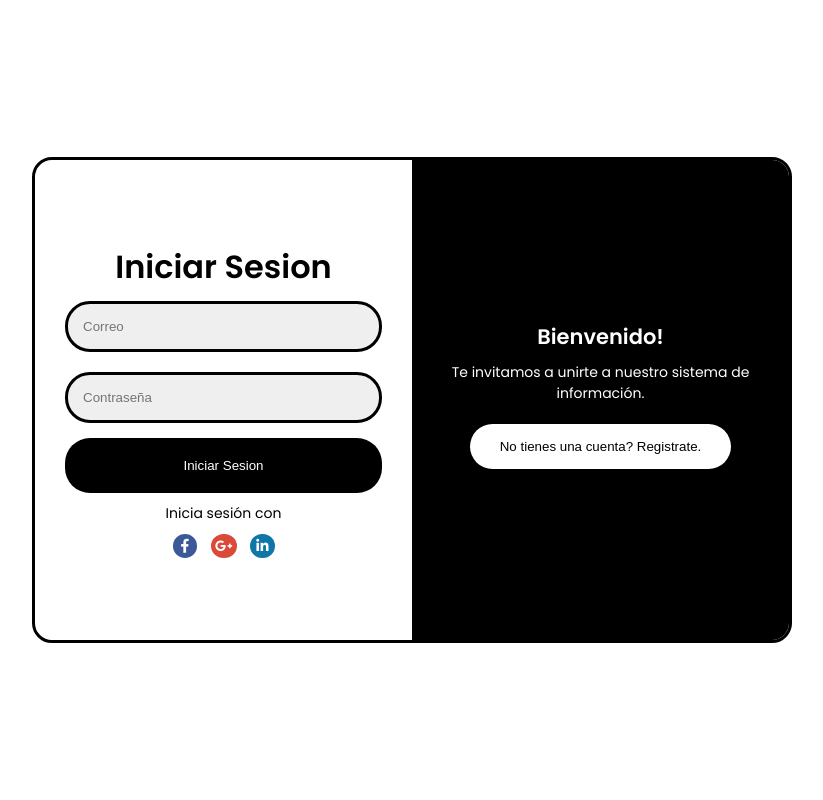
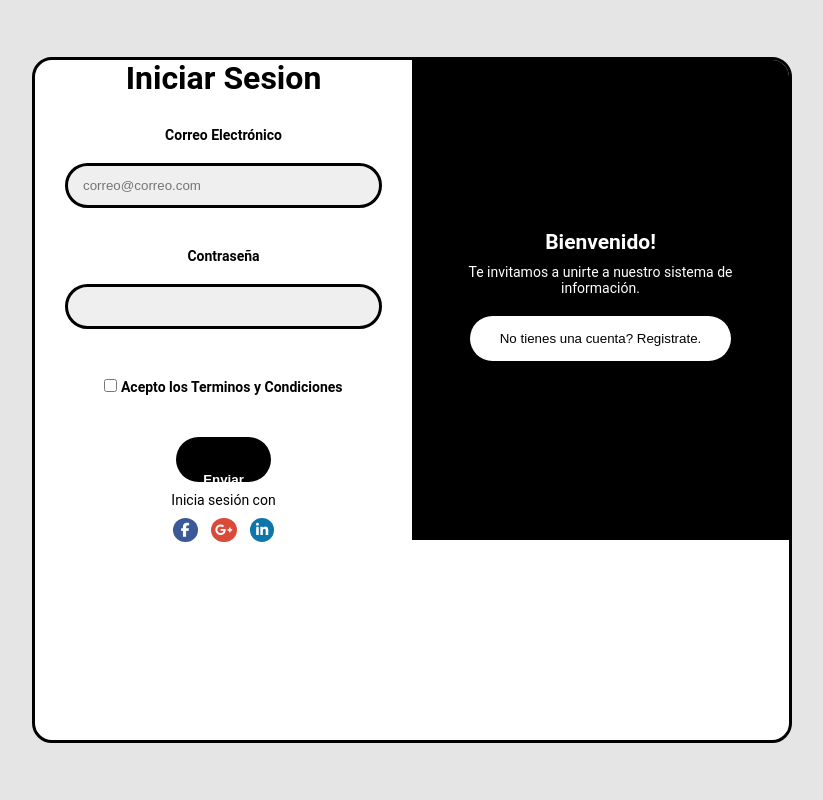
Before and after one commit to emilio268/avancemal, a Flask app: page /login in a window 1280 px wide. Shown: the whole page, without its empty margins (228-1051 px from the left). Run offline with Flask 3, Linux system fonts and the light colour scheme; parts of the project's set-up code (start-up, migrations or seed data) failed here and were passed over; some libraries are stand-ins or nearby versions.

Commit message:
Subo proyecto con validaciones falta estilo

```diff
--- a/app/views/static/css/stylelogin.css
+++ b/app/views/static/css/stylelogin.css
@@ -23,7 +23,7 @@
   background-color: #fff;
   width: 760px;
   max-width: 100vw;
-  height: 486px;
+  height: 686px;
   position: relative;
   overflow-x: hidden;
   border: solid black;
@@ -227,3 +227,172 @@
     transform: translateX(0%);
   }
 }
+
+
+/*login con validaciones*/
+
+* {
+	box-sizing: border-box;
+}
+
+body {
+	font-family: 'Roboto', sans-serif;
+	background: #E5E5E5;
+}
+
+main {
+	max-width: 800px;
+	width: 90%;
+	margin: auto;
+	padding: 40px;
+}
+
+.formulario {
+	display: grid;
+	grid-template-columns: 1fr 1fr;
+	gap: 20px;
+}
+
+.formulario__label {
+	display: block;
+	font-weight: 700;
+	padding: 10px;
+	cursor: pointer;
+}
+
+.formulario__grupo-input {
+	position: relative;
+}
+
+.formulario__input {
+	width: 100%;
+	background: #fff;
+	border: 3px solid transparent;
+	border-radius: 3px;
+	height: 45px;
+	line-height: 45px;
+	padding: 0 40px 0 10px;
+	transition: .3s ease all;
+}
+
+.formulario__input:focus {
+	border: 3px solid #0075FF;
+	outline: none;
+	box-shadow: 3px 0px 30px rgba(163,163,163, 0.4);
+}
+
+.formulario__input-error {
+	font-size: 12px;
+	margin-bottom: 0;
+	display: none;
+}
+
+.formulario__input-error-activo {
+	display: block;
+}
+
+.formulario__validacion-estado {
+	position: absolute;
+	right: 10px;
+	bottom: 15px;
+	z-index: 100;
+	font-size: 16px;
+	opacity: 0;
+}
+
+.formulario__checkbox {
+	margin-right: 10px;
+}
+
+.formulario__grupo-terminos,
+.formulario__mensaje,
+.formulario__grupo-btn-enviar {
+	grid-column: span 2;
+}
+
+.formulario__mensaje {
+	height: 45px;
+	line-height: 45px;
+	background: #F66060;
+	padding: 0 15px;
+	border-radius: 3px;
+	display: none;
+}
+
+.formulario__mensaje-activo {
+	display: block;
+}
+
+.formulario__mensaje p {
+	margin: 0;
+}
+
+.formulario__grupo-btn-enviar {
+	display: flex;
+	flex-direction: column;
+	align-items: center;
+}
+
+.formulario__btn {
+	height: 45px;
+	line-height: 45px;
+	width: 30%;
+	background: #000;
+	color: #fff;
+	font-weight: bold;
+	border: none;
+	border-radius: 3px;
+	cursor: pointer;
+	transition: .1s ease all;
+}
+
+.formulario__btn:hover {
+	box-shadow: 3px 0px 30px rgba(163,163,163, 1);
+}
+
+.formulario__mensaje-exito {
+	font-size: 14px;
+	color: #119200;
+	display: none;
+}
+
+.formulario__mensaje-exito-activo {
+	display: block;
+}
+
+/* ----- -----  Estilos para Validacion ----- ----- */
+.formulario__grupo-correcto .formulario__validacion-estado {
+	color: #1ed12d;
+	opacity: 1;
+}
+
+.formulario__grupo-incorrecto .formulario__label {
+	color: #bb2929;
+}
+
+.formulario__grupo-incorrecto .formulario__validacion-estado {
+	color: #bb2929;
+	opacity: 1;
+}
+
+.formulario__grupo-incorrecto .formulario__input {
+	border: 3px solid #bb2929;
+}
+
+
+/* ----- -----  Mediaqueries ----- ----- */
+@media screen and (max-width: 800px) {
+	.formulario {
+		grid-template-columns: 1fr;
+	}
+
+	.formulario__grupo-terminos,
+	.formulario__mensaje,
+	.formulario__grupo-btn-enviar {
+		grid-column: 1;
+	}
+
+	.formulario__btn {
+		width: 100%;
+	}
+}
--- a/app/views/templates/validarusuario/validar.js
+++ b/app/views/static/js/validar.js
@@ -8,7 +8,7 @@
 
 const campos = {
 	correo: false,
-    password: false,
+    password: false
 }
 
 const validarFormulario = (e) => {
@@ -20,7 +20,6 @@
 
 		case "password":
 			validarCampo(expresiones.password, e.target, 'password');
-			validarPassword2();
 		break;
 
 	}
@@ -55,7 +54,7 @@
 	e.preventDefault();
 
 	const terminos = document.getElementById('terminos');
-	if(campos.usuario && campos.nombre && campos.password && campos.correo && campos.telefono && terminos.checked ){
+	if(campos.correo && campos.password && terminos.checked ){
 		formulario.reset();
 
 		document.getElementById('formulario__mensaje-exito').classList.add('formulario__mensaje-exito-activo');
--- a/app/views/templates/index.html
+++ b/app/views/templates/index.html
@@ -19,7 +19,7 @@
     <header> <!-- Encabezado de la página -->
         <!-- Menú y slider 2X1 -->
 
-        <a href="#" class="brand">RyM</a> <!-- Enlace de la marca o logo de la página -->
+        <a href="#" class="brand">R&M</a> <!-- Enlace de la marca o logo de la página -->
         <div class="menu-btn"></div> <!-- Botón del menú (probablemente se use para activar/desactivar el menú) -->
 
         <div class="navegacion"> <!-- Contenedor del menú de navegación -->
--- a/app/views/templates/login/login.html
+++ b/app/views/templates/login/login.html
@@ -15,6 +15,8 @@
               <input type="password" placeholder="Confirma la Contraseña"  />
               <button>Registrate</button>
             </form>
+
+
             <span>Inicia sesión con</span>
             <div class="socials">
               <i class="fab fa-facebook-f"></i>
@@ -23,12 +25,55 @@
             </div>
           </div>
           <div class="form-control signin-form">
+
+            <form action="" class="formulario" id="formulario">
+
             <form method="post" action="/acceso-login">
+
               <h2>Iniciar Sesion</h2>
-              <input type="text" placeholder="Correo" required name="Usua_Correo" />
-              <input type="password" placeholder="Contraseña" required name="Usua_Pass" />
-              <button type="submit" name="submit" onclick="validarpassword(document.registro.Usua_Pass)">Iniciar Sesion</button>
-            </form>
+             	<!-- Grupo: Correo Electronico -->
+			<div class="formulario__grupo" id="grupo__correo">
+				<label for="correo" class="formulario__label">Correo Electrónico</label>
+				<div class="formulario__grupo-input">
+					<input type="email" class="formulario__input" name="correo" id="correo" placeholder="correo@correo.com">
+					<i class="formulario__validacion-estado fas fa-times-circle"></i>
+				</div>
+				<p class="formulario__input-error">El correo solo puede contener letras, numeros, puntos, guiones y guion bajo.</p>
+			</div>
+
+
+			<!-- Grupo: Contraseña -->
+			<div class="formulario__grupo" id="grupo__password">
+				<label for="password" class="formulario__label">Contraseña</label>
+				<div class="formulario__grupo-input">
+					<input type="password" class="formulario__input" name="password" id="password">
+					<i class="formulario__validacion-estado fas fa-times-circle"></i>
+				</div>
+				<p class="formulario__input-error">La contraseña debe tener como maximo 8 digitos y por lo menos una mayuscula, minuscula y caracter especial</p>
+			</div>
+
+      	<!-- Grupo: Terminos y Condiciones -->
+			<div class="formulario__grupo" id="grupo__terminos">
+				<label class="formulario__label">
+					<input class="formulario__checkbox" type="checkbox" name="terminos" id="terminos">
+					Acepto los Terminos y Condiciones
+				</label>
+			</div>
+
+			<div class="formulario__mensaje" id="formulario__mensaje">
+				<p><i class="fas fa-exclamation-triangle"></i> <b>Error:</b> Por favor rellena el formulario correctamente. </p>
+			</div>
+
+			<div class="formulario__grupo formulario__grupo-btn-enviar">
+				<button type="submit" class="formulario__btn">Enviar</button>
+				<p class="formulario__mensaje-exito" id="formulario__mensaje-exito">Bienvenido!</p>
+			</div>
+
+    </form>
+  </form>
+
+
+
             <span>Inicia sesión con</span>
             <div class="socials">
               <i class="fab fa-facebook-f"></i>
@@ -60,5 +105,7 @@
       </div>
 
       <script src="../../static/js/script_login.js"></script>
+      <script src="../../static/js/validar.js"></script>
+	    <script src="https://kit.fontawesome.com/2c36e9b7b1.js" crossorigin="anonymous"></script>
 
   </body>
--- a/app/views/templates/validarusuario/validar.html
+++ b/app/views/templates/validarusuario/validar.html
@@ -51,7 +51,7 @@
 
 			<div class="formulario__grupo formulario__grupo-btn-enviar">
 				<button type="submit" class="formulario__btn">Enviar</button>
-				<p class="formulario__mensaje-exito" id="formulario__mensaje-exito">Formulario enviado exitosamente!</p>
+				<p class="formulario__mensaje-exito" id="formulario__mensaje-exito">Bienvenido!</p>
 			</div>
 		</form>
 	</main>
```
Also changed, not shown: app/views/static/js/validarpassword.js (deleted, +0 -15 lines), app/views/static/css/validacionlogin.css (renamed from app/views/templates/validarusuario/style.css).
